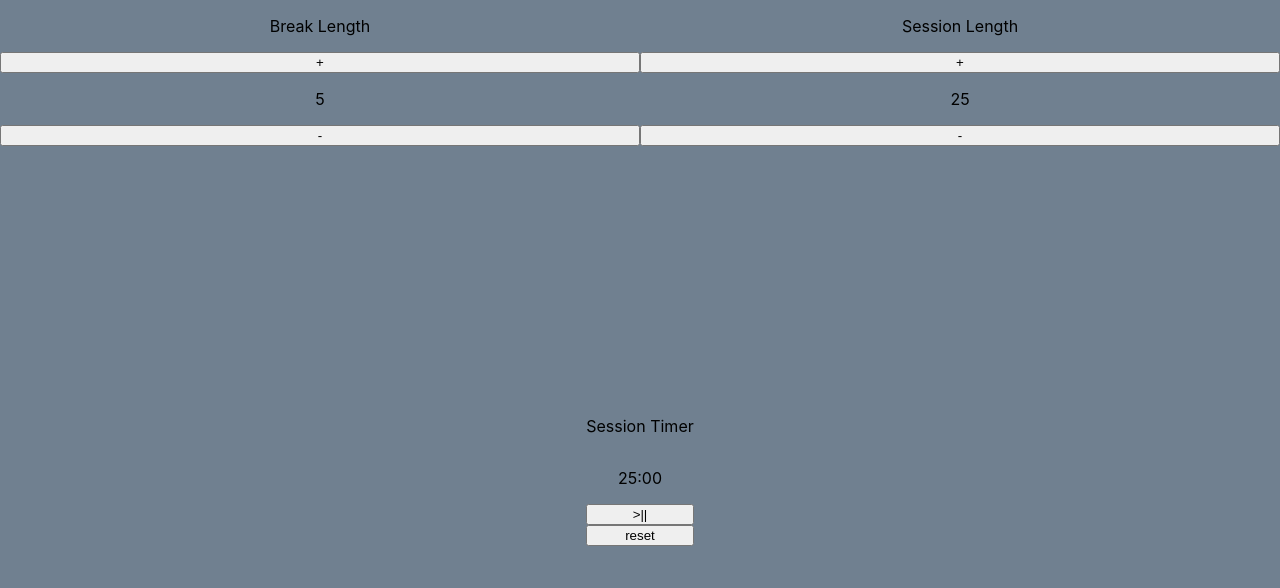
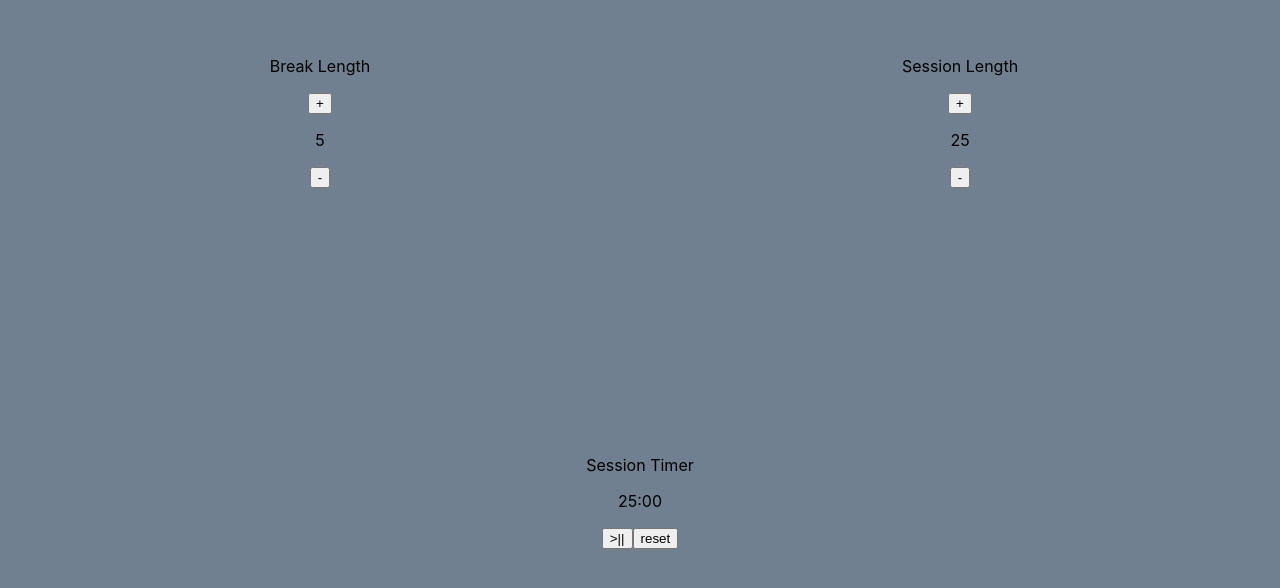
Before and after one commit to clarence-adams/fcc-clock, a React (Create React App) app: page / in a window 1280 px wide. Shown: the top 588 px of the page. Built offline with nearby package versions, Linux system fonts and the light colour scheme.

Commit message:
Experimenting with styling

```diff
--- a/src/App.css
+++ b/src/App.css
@@ -1,7 +1,6 @@
 .button-group {
-  display: flex;
-  flex-flow: column;
-  flex-basis: 50%;
+  width: 50vw;
+  padding-top: 5vh;
 }
 #clock {
   display: flex;
@@ -12,7 +11,5 @@
   background-color: slategrey;
   text-align: center;
 }
-#clock-wrapper {
-  display: flex;
-  flex-flow: column;
+#timer-wrapper {
 }
--- a/src/App.js
+++ b/src/App.js
@@ -105,7 +105,7 @@ function App() {
         <p id="session-length">{sessionLength}</p>
         <button id="session-decrement" onClick={sessionDecrement}>-</button>
       </div>
-      <div id="clock-wrapper">
+      <div id="timer-wrapper">
         <audio src={beep} type="audio/x-wav" id="beep" class="clip"/>
         <p id="timer-label">{timerLabel}</p>
         <p id="time-left">{timeLeftFormatted}</p>
```
